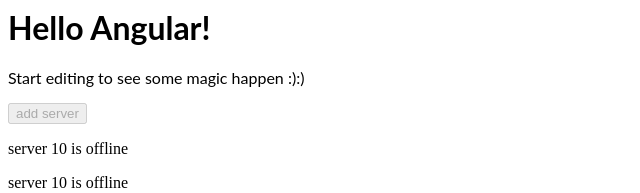
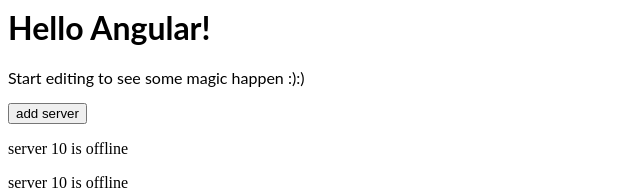
Before and after one commit to arjunraj15/angular-AR1, an Angular app: page / in a window 1280 px wide. Shown: the top 193 px of the page, without its empty margins (0-640 px from the left). Built offline with nearby package versions, Linux system fonts and the light colour scheme.

Commit message:
1 file modified

```diff
--- a/src/app/servers/servers.component.html
+++ b/src/app/servers/servers.component.html
@@ -1,5 +1,5 @@
  <button class = "btn btn-primary"
- disabled> add server</button>
+ [disabled]="!btn1status"> add server</button>
 <app-server></app-server>
 <app-server></app-server>
 <app-server></app-server>
```
